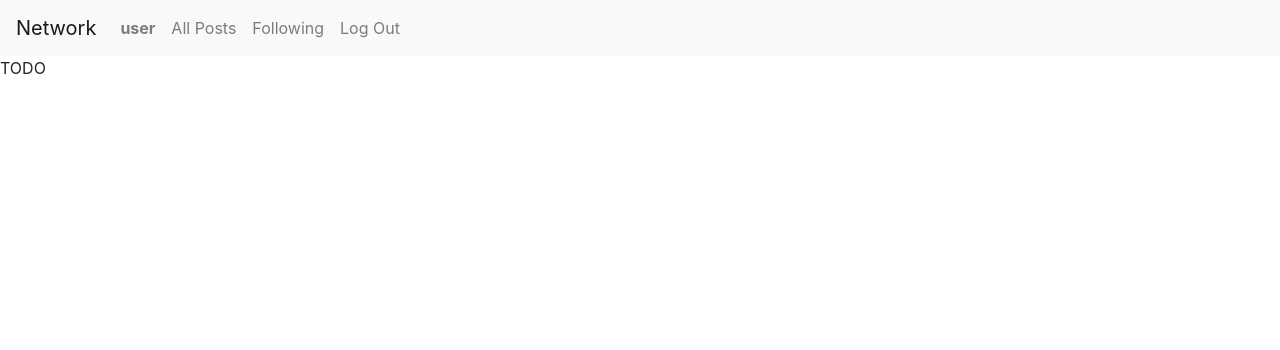
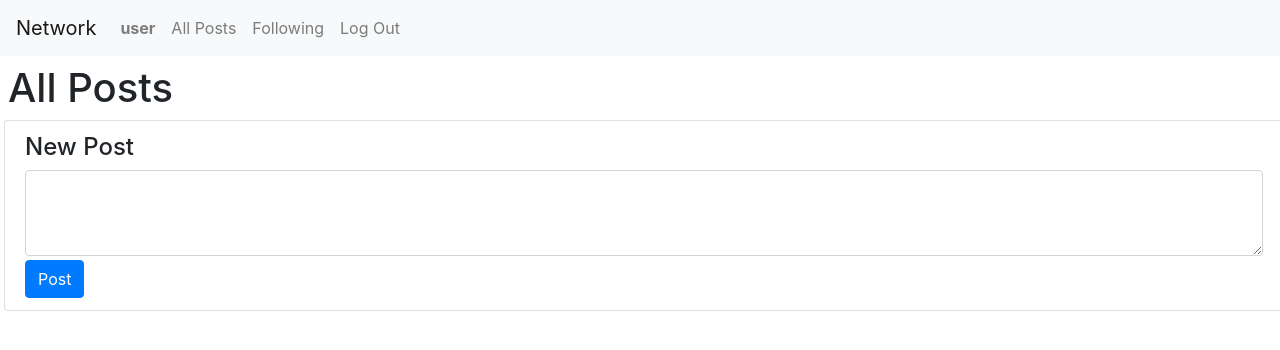
Before and after one commit to lwooly/cs50w_project4_network, a Django app: page / in a window 1280 px wide. Shown: the top 350 px of the page. Run offline with Django 3.2, Linux system fonts and the light colour scheme; a user stored in the database is signed in; some libraries are stand-ins or nearby versions.

Commit message:
add new post feature

```diff
--- a/network/models.py
+++ b/network/models.py
@@ -4,3 +4,9 @@ from django.db import models
 
 class User(AbstractUser):
     pass
+
+class Post(models.Model):
+    user = models.ForeignKey(User, on_delete=models.CASCADE, related_name='posts')
+    body = models.CharField(max_length=140)
+    timestamp = models.DateTimeField(auto_now_add=True)
+    likes = models.ManyToManyField(User, related_name='liked_posts', blank=True)
--- /dev/null
+++ b/network/static/network/all_posts.js
@@ -0,0 +1,36 @@
+document.addEventListener('DOMContentLoaded', function() {
+
+    console.log("dom loaded");
+
+    //by default load all posts
+    load_posts();
+
+    //new post when user clicks post button
+    document.querySelector('#new-post-form').onsubmit = new_post;
+});
+
+function load_posts() {
+    //GET request to API to load all existing posts
+
+}
+
+function new_post(event) {
+
+    event.preventDefault()
+
+    //get values from form for the new post
+    const post_body = document.querySelector('#post-body').value;
+
+    //make a post request to new_post path adding a new post
+    fetch('/new_post', {
+        method: 'POST',
+        body: JSON.stringify({
+            post_body: post_body
+        })
+    })
+    .then(response => response.json())
+    .then(result => {
+        // Print result
+        console.log(result);
+    });
+}
--- a/network/templates/network/index.html
+++ b/network/templates/network/index.html
@@ -1,5 +1,19 @@
 {% extends "network/layout.html" %}
 
 {% block body %}
-    TODO
+
+<h1 class="m-2">All Posts</h1>
+{% if user.is_authenticated %}
+<div id="new-post" class="list-group-item m-1 rounded container-fluid">
+    <form id="new-post-form">
+            <label for="post-body" class="form-label, h4">New Post</label>
+            <textarea class="form-control"  id="post-body" rows="3"></textarea>
+            <button id="post-btn" class="btn btn-primary mt-1">Post</button>
+    </form>
+</div>
+{% endif %}
+
+<div id="posts-view">
+</div>
+
 {% endblock %}
--- a/network/templates/network/layout.html
+++ b/network/templates/network/layout.html
@@ -6,6 +6,7 @@
         <title>{% block title %}Social Network{% endblock %}</title>
         <link rel="stylesheet" href="https://stackpath.bootstrapcdn.com/bootstrap/4.4.1/css/bootstrap.min.css" integrity="sha384-Vkoo8x4CGsO3+Hhxv8T/Q5PaXtkKtu6ug5TOeNV6gBiFeWPGFN9MuhOf23Q9Ifjh" crossorigin="anonymous">
         <link href="{% static 'network/styles.css' %}" rel="stylesheet">
+        <script src="{% static 'network/all_posts.js' %}"></script>
     </head>
     <body>
 
--- a/network/urls.py
+++ b/network/urls.py
@@ -7,5 +7,8 @@ urlpatterns = [
     path("", views.index, name="index"),
     path("login", views.login_view, name="login"),
     path("logout", views.logout_view, name="logout"),
-    path("register", views.register, name="register")
+    path("register", views.register, name="register"),
+
+    #API routes
+    path("new_post", views.new_post, name="new_post")
 ]
--- a/network/views.py
+++ b/network/views.py
@@ -1,15 +1,46 @@
+import json
 from django.contrib.auth import authenticate, login, logout
 from django.db import IntegrityError
-from django.http import HttpResponse, HttpResponseRedirect
+from django.http import HttpResponse, HttpResponseRedirect, JsonResponse
 from django.shortcuts import render
 from django.urls import reverse
+from django.views.decorators.csrf import csrf_exempt
 
-from .models import User
+from django import forms
+
+from .models import User, Post
+
+#django form not used - javascript request instead for now
+#class NewPostForm(forms.Form):
+    #post = forms.CharField(widget=forms.Textarea(attrs={"rows":"5"}))
+
 
 
 def index(request):
     return render(request, "network/index.html")
 
+
+@csrf_exempt
+def new_post(request):
+    #new post must be created via POST request:
+    if request.method != "POST":
+        return JsonResponse({ "error": "Post request required"}, status=400)
+
+    #get details of post
+    data = json.loads(request.body)
+    post_body = data.get("post_body", "")
+
+    if len(post_body) <= 0:
+        return JsonResponse({"error":"Post requires text"}, status=400)
+
+    #create new post
+    post_obj = Post(
+        user = request.user,
+        body = post_body
+    )
+    post_obj.save()
+
+    return JsonResponse({"message":"Post added successfully"}, status=201)
 
 def login_view(request):
     if request.method == "POST":
```
Also changed, not shown: db.sqlite3 (added), network/migrations/0001_initial.py (added), network/migrations/0002_post.py (added), network/migrations/0003_remove_post_likes_post_likes.py (added), network/migrations/__init__.py (added), 1 other file.
